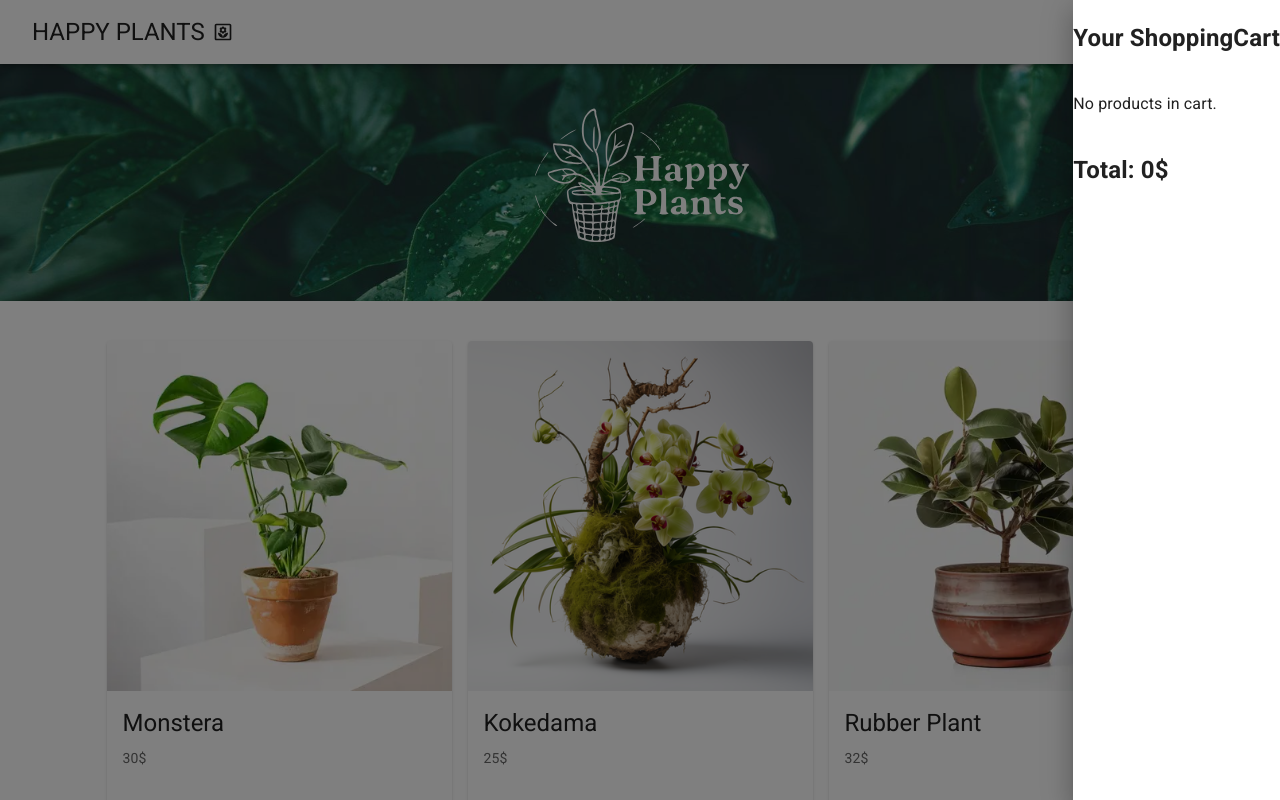
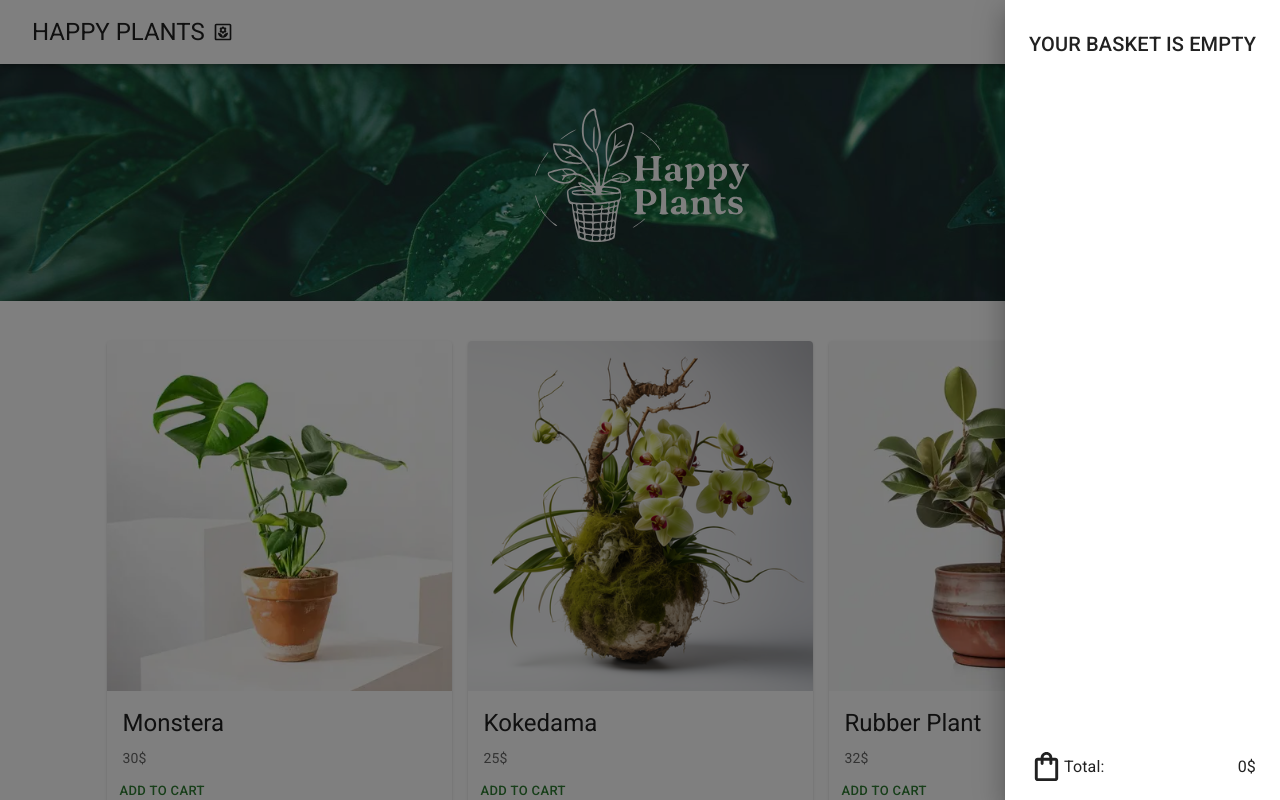
Before and after one commit to seguramaria/plant-web-app, a React (Vite) app: page / in a window 1280 px wide. Both pictures are taken after a click on the button "(0)". Shown: the top 800 px of the page. Built offline with nearby package versions, Linux system fonts and the light colour scheme.

Commit message:
refactor shopping cart

```diff
--- a/index.html
+++ b/index.html
@@ -2,7 +2,7 @@
 <html lang="en">
   <head>
     <meta charset="UTF-8" />
-    <link rel="icon" type="image/svg+xml" href="./public/img/icon.svg" />
+    <link rel="icon" type="image/svg+xml" href="./img/icon.svg" />
     <meta name="viewport" content="width=device-width, initial-scale=1.0" />
     <title>Happy Plants</title>
     <link rel="preconnect" href="https://fonts.googleapis.com" />
--- a/src/App.jsx
+++ b/src/App.jsx
@@ -16,16 +16,40 @@ function App() {
   }, []);
 
   const addToCart = (product) => {
-    const isProductAdded = cart.findIndex((item) => item.id === product.id);
+    setCart((prevCart) => {
+      const isProductAdded = prevCart.find((item) => item.id === product.id);
 
-    if (isProductAdded >= 0) {
-      const updatedCart = [...cart];
-      updatedCart[isProductAdded].quantity++;
-      setCart(updatedCart);
-    } else {
-      product.quantity = 1;
-      setCart((prevCart) => [...prevCart, product]);
-    }
+      if (isProductAdded) {
+        return prevCart.map((item) =>
+          item.id === product.id
+            ? { ...item, quantity: item.quantity + 1 }
+            : item
+        );
+      } else {
+        return [...prevCart, { ...product, quantity: 1 }];
+      }
+    });
+  };
+
+  const removeProductFromCart = (product) => {
+    setCart((prevCart) => {
+      const isProductAdded = prevCart.find((item) => item.id === product.id);
+
+      if (isProductAdded) {
+        return prevCart.map((item) =>
+          item.id === product.id
+            ? { ...item, quantity: item.quantity - 1 }
+            : item
+        );
+      } else {
+        return [...prevCart, { ...product, quantity: 0 }];
+      }
+    });
+  };
+
+  const getProductQuantity = (productId) => {
+    const productInCart = cart.find((item) => item.id === productId);
+    return productInCart ? productInCart.quantity : 0;
   };
 
   return (
@@ -64,6 +88,8 @@ function App() {
             key={product.id}
             product={product}
             addToCart={addToCart}
+            removeProductFromCart={removeProductFromCart}
+            quantity={getProductQuantity(product.id)}
           />
         ))}
       </Grid>
--- a/src/components/Header.jsx
+++ b/src/components/Header.jsx
@@ -19,7 +19,6 @@ const Header = ({ cart }) => {
     setIsCartOpen(true);
   };
 
-  console.log(cart);
   return (
     <AppBar position='sticky' color='inherit'>
       <Toolbar sx={{ justifyContent: 'space-between', alignItems: 'center' }}>
@@ -49,6 +48,7 @@ const Header = ({ cart }) => {
             onClick={handleClickOpenCart}
             sx={{
               '&:hover': {
+                color: 'white',
                 backgroundColor: '#548954',
                 borderColor: '#548954',
               },
--- a/src/components/ProductCard.jsx
+++ b/src/components/ProductCard.jsx
@@ -1,3 +1,4 @@
+import Box from '@mui/material/Box';
 import Card from '@mui/material/Card';
 import CardContent from '@mui/material/CardContent';
 import CardMedia from '@mui/material/CardMedia';
@@ -7,9 +8,12 @@ import CardActionArea from '@mui/material/CardActionArea';
 import CardActions from '@mui/material/CardActions';
 import PropTypes from 'prop-types';
 import ProductDetail from './ProductDetail';
+import IconButton from '@mui/material/IconButton';
+import AddCircleOutlineIcon from '@mui/icons-material/AddCircleOutline';
+import RemoveCircleOutlineIcon from '@mui/icons-material/RemoveCircleOutline';
 import { useState } from 'react';
 
-const Product = ({ product, addToCart }) => {
+const Product = ({ product, addToCart, quantity, removeProductFromCart }) => {
   const [open, setOpen] = useState(false);
   const { image, name, price } = product;
 
@@ -31,17 +35,27 @@ const Product = ({ product, addToCart }) => {
             image={`./img/${image}.webp`}
             alt={`${name} image`}
           />
-          <CardContent>
+          <CardContent sx={{ paddingBottom: '0' }}>
             <Typography gutterBottom variant='h5' component='div'>
               {name}
             </Typography>
-
             <Typography variant='body2' sx={{ color: 'text.secondary' }}>
               {price}$
             </Typography>
           </CardContent>
         </CardActionArea>
         <CardActions>
+          {quantity > 0 ? (
+            <Box sx={{ display: 'flex', alignItems: 'center' }}>
+              <IconButton onClick={() => addToCart(product)}>
+                <AddCircleOutlineIcon />
+              </IconButton>
+              <Typography>{quantity}</Typography>
+              <IconButton onClick={() => removeProductFromCart(product)}>
+                <RemoveCircleOutlineIcon />
+              </IconButton>
+            </Box>
+          ) : (
             <Button
               size='small'
               color='success'
@@ -49,9 +63,16 @@ const Product = ({ product, addToCart }) => {
             >
               Add to cart
             </Button>
+          )}
         </CardActions>
       </Card>
-      <ProductDetail product={product} open={open} handleClose={handleClose} />
+      <ProductDetail
+        product={product}
+        open={open}
+        handleClose={handleClose}
+        addToCart={addToCart}
+        quantity={quantity}
+      />
     </>
   );
 };
@@ -59,6 +80,8 @@ const Product = ({ product, addToCart }) => {
 Product.propTypes = {
   product: PropTypes.object.isRequired,
   addToCart: PropTypes.func.isRequired,
+  quantity: PropTypes.number.isRequired,
+  removeProductFromCart: PropTypes.func.isRequired,
 };
 
 export default Product;
--- a/src/components/ProductDetail.jsx
+++ b/src/components/ProductDetail.jsx
@@ -1,4 +1,5 @@
 import Button from '@mui/material/Button';
+import Box from '@mui/material/Box';
 import CardActions from '@mui/material/CardActions';
 import CardContent from '@mui/material/CardContent';
 import CardMedia from '@mui/material/CardMedia';
@@ -7,10 +8,15 @@ import DialogContent from '@mui/material/DialogContent';
 import PropTypes from 'prop-types';
 import Typography from '@mui/material/Typography';
 import { Stack } from '@mui/material';
+import IconButton from '@mui/material/IconButton';
+import AddCircleOutlineIcon from '@mui/icons-material/AddCircleOutline';
+import RemoveCircleOutlineIcon from '@mui/icons-material/RemoveCircleOutline';
 
-const Product = ({ handleClose, product, open }) => {
+import useMediaQuery from '@mui/material/useMediaQuery';
+
+const Product = ({ handleClose, product, open, addToCart, quantity }) => {
   const { image, price, description, name } = product;
-
+  const isDesktop = useMediaQuery('(min-width:600px)');
   return (
     <Dialog open={open} onClose={handleClose}>
       <DialogContent>
@@ -18,7 +24,7 @@ const Product = ({ handleClose, product, open }) => {
           sx={{
             maxWidth: 600,
             display: 'flex',
-            flexDirection: 'row',
+            flexDirection: isDesktop ? 'row' : 'column',
             alignItems: 'flex-start',
             justifyContent: 'center',
           }}
@@ -43,16 +49,25 @@ const Product = ({ handleClose, product, open }) => {
               <Typography variant='h6'>{price}$</Typography>
             </CardContent>
             <CardActions>
-              <Button size='small' color='success'>
-                Add to cart
-              </Button>
-              {/* <Snackbar
-                open={open}
-                autoHideDuration={6000}
-                onClose={handleClose}
-                message='Note archived'
-                action={action}
-              /> */}
+              {quantity > 0 ? (
+                <Box sx={{ display: 'flex', alignItems: 'center' }}>
+                  <IconButton onClick={() => addToCart(product)}>
+                    <AddCircleOutlineIcon />
+                  </IconButton>
+                  <Typography>{quantity}</Typography>
+                  <IconButton>
+                    <RemoveCircleOutlineIcon />
+                  </IconButton>
+                </Box>
+              ) : (
+                <Button
+                  size='small'
+                  color='success'
+                  onClick={() => addToCart(product)}
+                >
+                  Add to cart
+                </Button>
+              )}
             </CardActions>
           </Stack>
         </Stack>
@@ -65,6 +80,8 @@ Product.propTypes = {
   handleClose: PropTypes.func.isRequired,
   product: PropTypes.object.isRequired,
   open: PropTypes.bool.isRequired,
+  addToCart: PropTypes.func.isRequired,
+  quantity: PropTypes.number.isRequired,
 };
 
 export default Product;
--- a/src/components/ShoppingCart.jsx
+++ b/src/components/ShoppingCart.jsx
@@ -1,16 +1,67 @@
 import PropTypes from 'prop-types';
 import ShoppingCartItem from './ShoppingCartItem';
+import ShoppingBagOutlinedIcon from '@mui/icons-material/ShoppingBagOutlined';
+import { Stack, Typography } from '@mui/material';
 
 const ShoppingCart = ({ cart }) => {
   return (
-    <>
-      <h2>Your ShoppingCart</h2>
-      {cart.length === 0 ? <p>No products in cart.</p> : null}
-      {cart.map((product) => (
-        <ShoppingCartItem key={product.id} product={product} />
-      ))}
-      <h2>Total: 0$</h2>
-    </>
+    <Stack
+      sx={{
+        height: '100%',
+        padding: '1rem 1.5rem',
+        alignItems: 'flex-start',
+        justifyContent: 'space-between',
+      }}
+    >
+      {cart.length === 0 ? (
+        <Stack
+          sx={{
+            alignItems: 'flex-start',
+            justifyContent: 'center',
+          }}
+        >
+          <Typography variant='h6' paddingTop='0.75rem'>
+            YOUR BASKET IS EMPTY
+          </Typography>
+        </Stack>
+      ) : (
+        <Stack
+          sx={{
+            alignItems: 'flex-start',
+            justifyContent: 'center',
+          }}
+        >
+          <Typography variant='h6' paddingBottom='1rem'>
+            Shopping Cart ({cart.length})
+          </Typography>
+          {cart.map((product) => (
+            <ShoppingCartItem key={product.id} product={product} />
+          ))}
+        </Stack>
+      )}
+      <Stack
+        sx={{
+          flexDirection: 'row',
+          alignItems: 'center',
+          justifyContent: 'center',
+          width: '100%',
+          marginTop: '1.5rem',
+        }}
+      >
+        <ShoppingBagOutlinedIcon fontSize='large' />
+        <Stack
+          sx={{
+            flexDirection: 'row',
+            alignItems: 'center',
+            justifyContent: 'space-between',
+            width: '100%',
+          }}
+        >
+          <Typography>Total:</Typography>
+          <Typography>0$</Typography>
+        </Stack>
+      </Stack>
+    </Stack>
   );
 };
 
--- a/src/components/ShoppingCartItem.jsx
+++ b/src/components/ShoppingCartItem.jsx
@@ -11,7 +11,7 @@ import PropTypes from 'prop-types';
 const ShoppingCartItem = ({ product }) => {
   const { image, name, price, quantity } = product;
   return (
-    <Card sx={{ display: 'flex' }}>
+    <Card sx={{ display: 'flex', width: 300, marginBottom: '0.5rem' }}>
       <CardMedia
         component='img'
         sx={{ width: 151 }}
```
Also changed, not shown: public/img/shopping-cart.png (deleted). Lines whose indentation alone changed are shown as unchanged.
